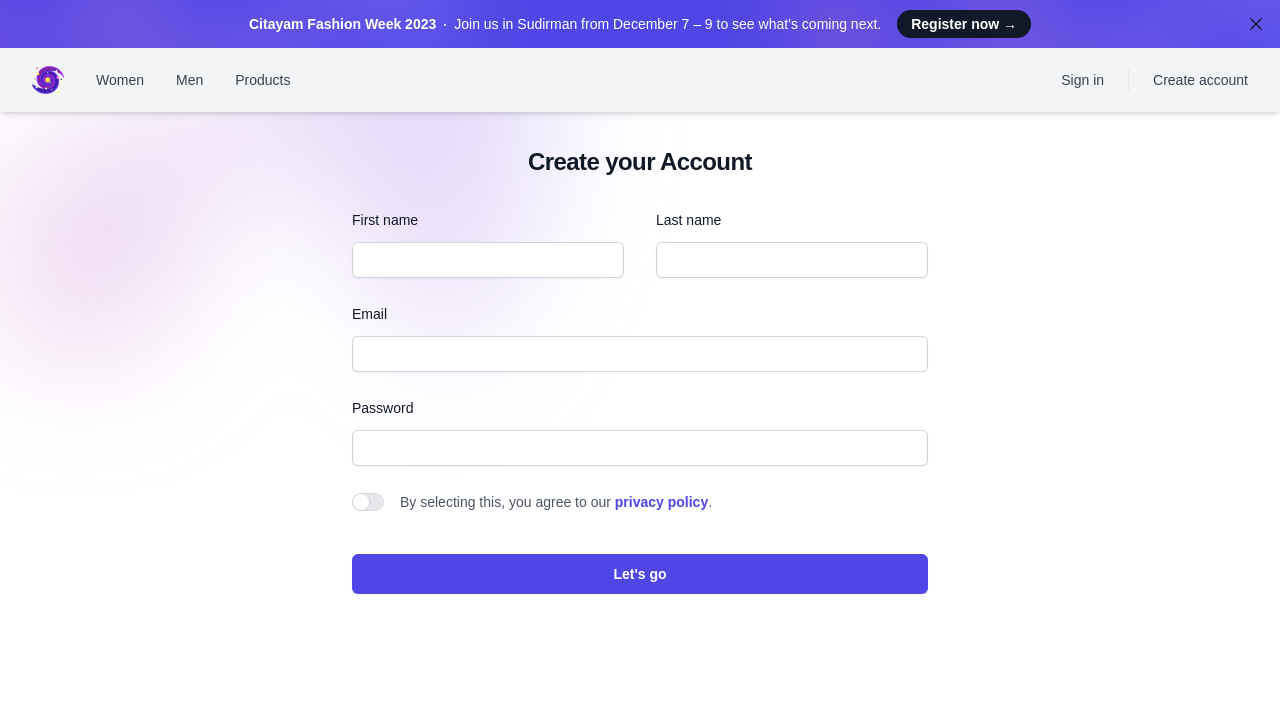
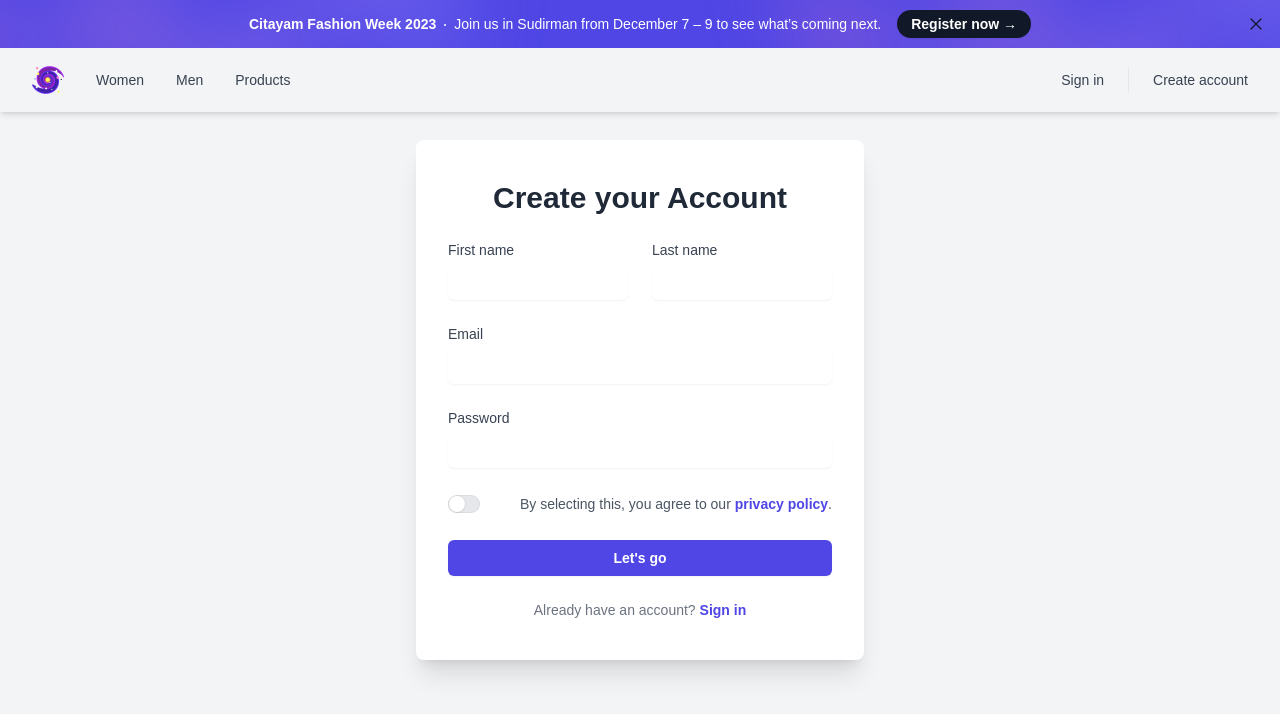
Before and after one commit to bagashanantoputra/e-commerce-dev, a React (Create React App) app in the folder frontend/: page /create-account in a window 1280 px wide. Shown: the top 714 px of the page. Built offline with nearby package versions, Linux system fonts and the light colour scheme.

Commit message:
Private routes react

```diff
--- a/frontend/src/App.js
+++ b/frontend/src/App.js
@@ -6,19 +6,37 @@ import SignInPage from './customer/pages/SignInPage/SignInPage';
 import CreateAccountPage from './customer/pages/CreateAccountPage/CreateAccountPage';
 import CheckoutPage from './customer/pages/CheckoutPage/CheckoutPage';
 import ProfilePage from './customer/pages/ProfilePage/ProfilePage';
+import PrivateRoute from './customer/components/PrivateRoutes/PrivateRoute';
+import { UserContextProvider } from './context/userContext';
 
 function App() {
   return (
-    <div>
+    <UserContextProvider>
+      <div>
         <Routes>
-          <Route path="/" element={<HomePage/>}/>
-          <Route path="products" element={<ProductPage/>}/>
-          <Route path="signin" element={<SignInPage/>}/>
-          <Route path="create-account" element={<CreateAccountPage/>}/>
-          <Route path="checkout" element={<CheckoutPage/>}/>
-          <Route path="profile" element={<ProfilePage/>}/>
+          <Route path="/" element={<HomePage />} />
+          <Route path="products" element={<ProductPage />} />
+          <Route path="signin" element={<SignInPage />} />
+          <Route path="create-account" element={<CreateAccountPage />} />
+          <Route
+            path="checkout"
+            element={
+              <PrivateRoute>
+                <CheckoutPage />
+              </PrivateRoute>
+            }
+          />
+          <Route
+            path="profile"
+            element={
+              <PrivateRoute>
+                <ProfilePage />
+              </PrivateRoute>
+            }
+          />
         </Routes>
-    </div>
+      </div>
+    </UserContextProvider>
   );
 }
 
--- a/frontend/src/context/userContext.js
+++ b/frontend/src/context/userContext.js
@@ -1,4 +1,4 @@
-import { createContext, useReducer } from "react";
+import { createContext, useReducer, useContext } from "react";
 
 export const UserContext = createContext();
 
@@ -39,3 +39,5 @@ export const UserContextProvider = ({ children }) => {
         </UserContext.Provider>
     );
 };
+
+export const useUserContext = () => useContext(UserContext);
--- a/frontend/src/customer/components/CreateAccount/CreateAccount.jsx
+++ b/frontend/src/customer/components/CreateAccount/CreateAccount.jsx
@@ -1,5 +1,6 @@
 import { useState } from 'react';
 import { useNavigate } from 'react-router-dom';
+import { Link } from 'react-router-dom';
 import { Switch } from '@headlessui/react';
 import { useMutation } from 'react-query';
 import { API } from '../../../config/api';
@@ -52,7 +53,7 @@ export default function CreateAccount() {
       }
   };
 
-  const handleSubmit = useMutation(async (e) => {
+  const { mutate: handleSubmit } = useMutation(async (e) => {
     e.preventDefault();
     const passwordError = validatePassword(password);
     if (passwordError) {
@@ -91,7 +92,8 @@ export default function CreateAccount() {
   });
 
   return (
-    <div className="isolate bg-white px-6 py-24 sm:py-32 lg:px-8">
+    <div className="flex items-center justify-center min-h-screen bg-gray-100">
+    <div className="relative bg-white shadow-xl rounded-lg w-full max-w-md px-8 py-10">
       <div
         className="absolute inset-x-0 top-[-10rem] -z-10 transform-gpu overflow-hidden blur-3xl sm:top-[-20rem]"
         aria-hidden="true"
@@ -104,16 +106,13 @@ export default function CreateAccount() {
           }}
         />
       </div>
-      <div className="mx-auto max-w-2xl text-center">
-        <h2 className="mt-4 text-center text-2xl font-bold leading-9 tracking-tight text-gray-900">Create your Account</h2>
-      </div>
-      <form onSubmit={(e) => handleSubmit.mutate(e)} className="mx-auto mt-5 max-w-xl sm:mt-7">
-        <div className="grid grid-cols-1 gap-x-8 gap-y-6 sm:grid-cols-2">
+      <h2 className="text-3xl font-bold mb-6 text-center text-gray-800">Create your Account</h2>
+      <form className="space-y-6" onSubmit={handleSubmit}>
+        <div className="grid grid-cols-1 gap-x-6 gap-y-4 sm:grid-cols-2">
           <div>
-            <label htmlFor="firstname" className="block text-sm font-medium leading-6 text-gray-900">
+            <label htmlFor="first_name" className="block text-sm font-medium text-gray-700">
               First name
             </label>
-            <div className="mt-2.5">
             <input
               type="text"
               name="first_name"
@@ -121,15 +120,13 @@ export default function CreateAccount() {
               value={first_name}
               onChange={handleChange}
               autoComplete="given-name"
-                className="block w-full rounded-md border-0 px-3.5 py-1.5 text-gray-900 shadow-sm ring-1 ring-inset ring-gray-300 placeholder:text-gray-400 focus:ring-2 focus:ring-inset focus:ring-indigo-600 sm:text-sm sm:leading-6"
+              className="block w-full rounded-md border-gray-300 px-4 py-2 mt-1 text-gray-900 shadow-sm focus:ring-indigo-500 focus:border-indigo-500 sm:text-sm"
             />
           </div>
-          </div>
           <div>
-            <label htmlFor="lastname" className="block text-sm font-medium leading-6 text-gray-900">
+            <label htmlFor="last_name" className="block text-sm font-medium text-gray-700">
               Last name
             </label>
-            <div className="mt-2.5">
             <input
               type="text"
               name="last_name"
@@ -137,15 +134,14 @@ export default function CreateAccount() {
               value={last_name}
               onChange={handleChange}
               autoComplete="family-name"
-                className="block w-full rounded-md border-0 px-3.5 py-1.5 text-gray-900 shadow-sm ring-1 ring-inset ring-gray-300 placeholder:text-gray-400 focus:ring-2 focus:ring-inset focus:ring-indigo-600 sm:text-sm sm:leading-6"
+              className="block w-full rounded-md border-gray-300 px-4 py-2 mt-1 text-gray-900 shadow-sm focus:ring-indigo-500 focus:border-indigo-500 sm:text-sm"
             />
           </div>
         </div>
-          <div className="sm:col-span-2">
-            <label htmlFor="email" className="block text-sm font-medium leading-6 text-gray-900">
+        <div>
+          <label htmlFor="email" className="block text-sm font-medium text-gray-700">
             Email
           </label>
-            <div className="mt-2.5">
           <input
             type="email"
             name="email"
@@ -153,15 +149,13 @@ export default function CreateAccount() {
             value={email}
             onChange={handleChange}
             autoComplete="email"
-                className="block w-full rounded-md border-0 px-3.5 py-1.5 text-gray-900 shadow-sm ring-1 ring-inset ring-gray-300 placeholder:text-gray-400 focus:ring-2 focus:ring-inset focus:ring-indigo-600 sm:text-sm sm:leading-6"
+            className="block w-full rounded-md border-gray-300 px-4 py-2 mt-1 text-gray-900 shadow-sm focus:ring-indigo-500 focus:border-indigo-500 sm:text-sm"
           />
         </div>
-          </div>
-          <div className="sm:col-span-2">
-            <label htmlFor="password" className="block text-sm font-medium leading-6 text-gray-900">
+        <div>
+          <label htmlFor="password" className="block text-sm font-medium text-gray-700">
             Password
           </label>
-            <div className="mt-2.5">
           <input
             type="password"
             name="password"
@@ -169,17 +163,13 @@ export default function CreateAccount() {
             value={password}
             onChange={handleChange}
             autoComplete="new-password"
-                className="block w-full rounded-md border-0 px-3.5 py-1.5 text-gray-900 shadow-sm ring-1 ring-inset ring-gray-300 placeholder:text-gray-400 focus:ring-2 focus:ring-inset focus:ring-indigo-600 sm:text-sm sm:leading-6"
+            className="block w-full rounded-md border-gray-300 px-4 py-2 mt-1 text-gray-900 shadow-sm focus:ring-indigo-500 focus:border-indigo-500 sm:text-sm"
           />
           {passwordError && (
-                <p className="mt-2 text-sm text-red-600">
-                  {passwordError}
-                </p>
+            <p className="mt-2 text-sm text-red-600">{passwordError}</p>
           )}
         </div>
-          </div>
-          <Switch.Group as="div" className="flex gap-x-4 sm:col-span-2">
-            <div className="flex h-6 items-center">
+        <Switch.Group as="div" className="flex items-center justify-between">
           <Switch
             checked={agreed}
             onChange={setAgreed}
@@ -197,7 +187,6 @@ export default function CreateAccount() {
               )}
             />
           </Switch>
-            </div>
           <Switch.Label className="text-sm leading-6 text-gray-600">
             By selecting this, you agree to our{' '}
             <a href="/" className="font-semibold text-indigo-600">
@@ -206,17 +195,21 @@ export default function CreateAccount() {
             .
           </Switch.Label>
         </Switch.Group>
-        </div>
-        <div className="mt-10">
         <button
           type="submit"
           disabled={!agreed}
-            className="block w-full rounded-md bg-indigo-600 px-3.5 py-2.5 text-center text-sm font-semibold text-white shadow-sm hover:bg-indigo-500 focus-visible:outline focus-visible:outline-2 focus-visible:outline-offset-2 focus-visible:outline-indigo-600"
+          className="flex w-full justify-center rounded-md bg-indigo-600 px-4 py-2 text-sm font-semibold text-white shadow-sm hover:bg-indigo-500 focus:outline-none focus:ring-2 focus:ring-offset-2 focus:ring-indigo-500"
         >
           Let's go
         </button>
+      </form>
+      <p className="mt-6 text-center text-sm text-gray-500">
+        Already have an account?{' '}
+        <Link to="/signin" className="font-semibold text-indigo-600 hover:text-indigo-500">
+          Sign in
+        </Link>
+      </p>
     </div>
-      </form>
   </div>
   );
 }
--- /dev/null
+++ b/frontend/src/customer/components/PrivateRoutes/PrivateRoute.jsx
@@ -0,0 +1,11 @@
+import React from 'react';
+import { Navigate } from 'react-router-dom';
+import { useUserContext } from '../../../context/userContext';
+
+const PrivateRoute = ({ children }) => {
+    const [{ isLogin }] = useUserContext();
+
+    return isLogin ? children : <Navigate to="/signin" />;
+};
+
+export default PrivateRoute;
--- a/frontend/src/customer/components/SignIn/SignIn.jsx
+++ b/frontend/src/customer/components/SignIn/SignIn.jsx
@@ -65,7 +65,8 @@ export default function SignIn() {
     };
 
     return (
-        <div className="flex min-h-full flex-1 flex-col justify-center px-6 py-12 lg:px-8">
+      <div className="flex items-center justify-center min-h-screen bg-gray-100">
+      <div className="relative bg-white shadow-xl rounded-lg w-full max-w-md px-8 py-10">
         <div
           className="absolute inset-x-0 top-[-10rem] -z-10 transform-gpu overflow-hidden blur-3xl sm:top-[-20rem]"
           aria-hidden="true"
@@ -78,19 +79,12 @@ export default function SignIn() {
             }}
           />
         </div>
-            <div className="mt-28 sm:mx-auto sm:w-full sm:max-w-sm">
-                <h2 className="mt-10 text-center text-2xl font-bold leading-9 tracking-tight text-gray-900">
-                Sign in to your account
-                </h2>
-            </div>
-
-            <div className="mt-10 sm:mx-auto sm:w-full sm:max-w-sm">
-                <form className="space-y-6" action="#" method="POST">
+        <h2 className="text-3xl font-bold mb-6 text-center text-gray-800">Sign in to your account</h2>
+        <form className="space-y-6" onSubmit={handleLogin}>
           <div>
-                    <label htmlFor="email" className="block text-sm font-medium leading-6 text-gray-900">
+            <label htmlFor="email" className="block text-sm font-medium text-gray-700">
               Email address
             </label>
-                    <div className="mt-2">
             <input
               id="email"
               name="email"
@@ -99,14 +93,12 @@ export default function SignIn() {
               type="email"
               autoComplete="email"
               required
-                        className="block w-full rounded-md border-0 px-3.5 py-1.5 text-gray-900 shadow-sm ring-1 ring-inset ring-gray-300 placeholder:text-gray-400 focus:ring-2 focus:ring-inset focus:ring-indigo-600 sm:text-sm sm:leading-6"
+              className="block w-full rounded-md border-gray-300 px-4 py-2 mt-1 text-gray-900 shadow-sm focus:ring-indigo-500 focus:border-indigo-500 sm:text-sm"
             />
           </div>
-                </div>
-
           <div>
             <div className="flex items-center justify-between">
-                    <label htmlFor="password" className="block text-sm font-medium leading-6 text-gray-900">
+              <label htmlFor="password" className="block text-sm font-medium text-gray-700">
                 Password
               </label>
               <div className="text-sm">
@@ -115,7 +107,6 @@ export default function SignIn() {
                 </a>
               </div>
             </div>
-                    <div className="mt-2">
             <input
               id="password"
               name="password"
@@ -124,25 +115,19 @@ export default function SignIn() {
               onChange={ChangeLogin}
               autoComplete="current-password"
               required
-                        className="block w-full rounded-md border-0 px-3.5 py-1.5 text-gray-900 shadow-sm ring-1 ring-inset ring-gray-300 placeholder:text-gray-400 focus:ring-2 focus:ring-inset focus:ring-indigo-600 sm:text-sm sm:leading-6"
+              className="block w-full rounded-md border-gray-300 px-4 py-2 mt-1 text-gray-900 shadow-sm focus:ring-indigo-500 focus:border-indigo-500 sm:text-sm"
             />
           </div>
-                </div>
-
-                <div>
           <button
             type="submit"
-                    onClick={handleLogin}
-                    className="flex w-full justify-center rounded-md bg-indigo-600 px-3 py-1.5 text-sm font-semibold leading-6 text-white shadow-sm hover:bg-indigo-500 focus-visible:outline focus-visible:outline-2 focus-visible:outline-offset-2 focus-visible:outline-indigo-600"
+            className="flex w-full justify-center rounded-md bg-indigo-600 px-4 py-2 text-sm font-semibold text-white shadow-sm hover:bg-indigo-500 focus:outline-none focus:ring-2 focus:ring-offset-2 focus:ring-indigo-500"
           >
             Sign in
           </button>
-                </div>
         </form>
-
-                <p className="mt-10 text-center text-sm text-gray-500">
-                Haven't a account?{' '}
-                <Link to="/create-account" className="font-semibold leading-6 text-indigo-600 hover:text-indigo-500">
+        <p className="mt-6 text-center text-sm text-gray-500">
+          Haven't an account?{' '}
+          <Link to="/create-account" className="font-semibold text-indigo-600 hover:text-indigo-500">
             Click here
           </Link>
         </p>
```
Also changed, not shown: frontend/src/customer/components/Navigation/Navigation.jsx (+12 -14 lines), frontend/src/customer/components/Profile/Profile.jsx (+24 -6 lines). Lines whose indentation alone changed are shown as unchanged.
